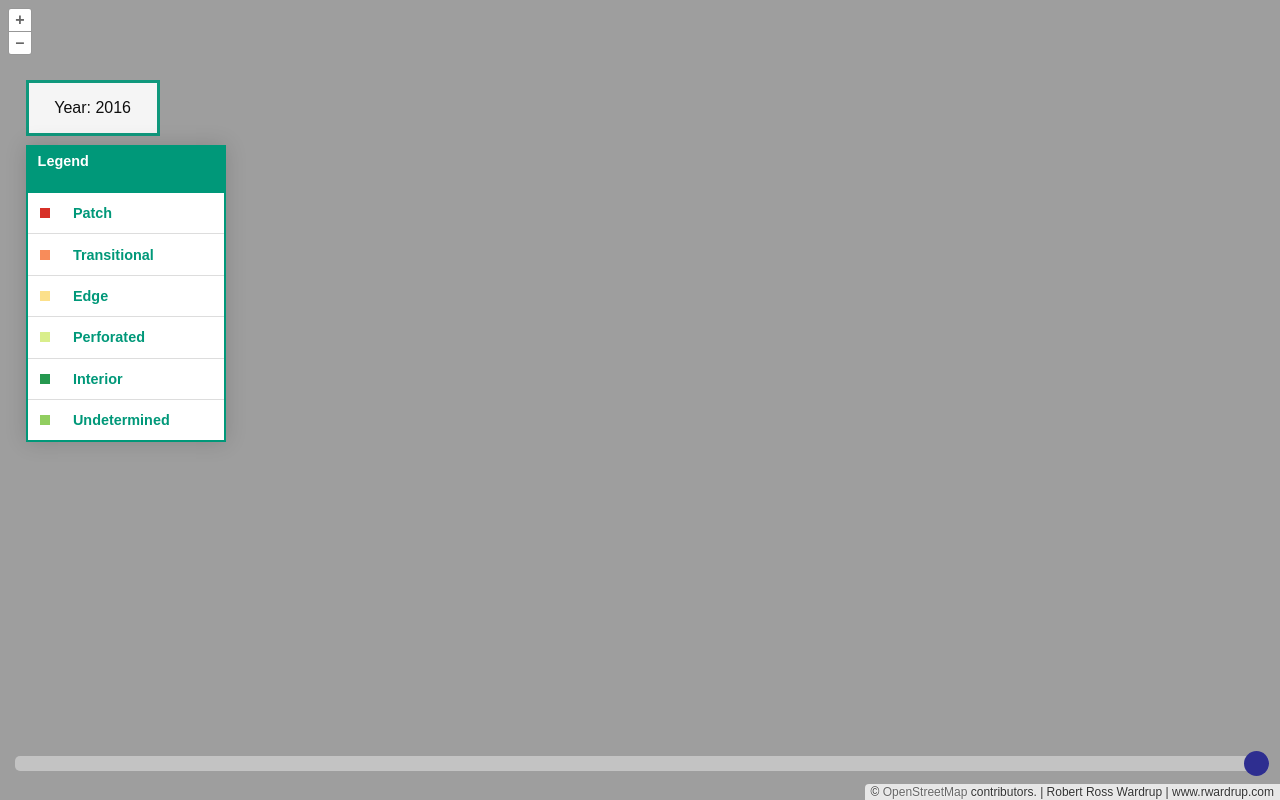
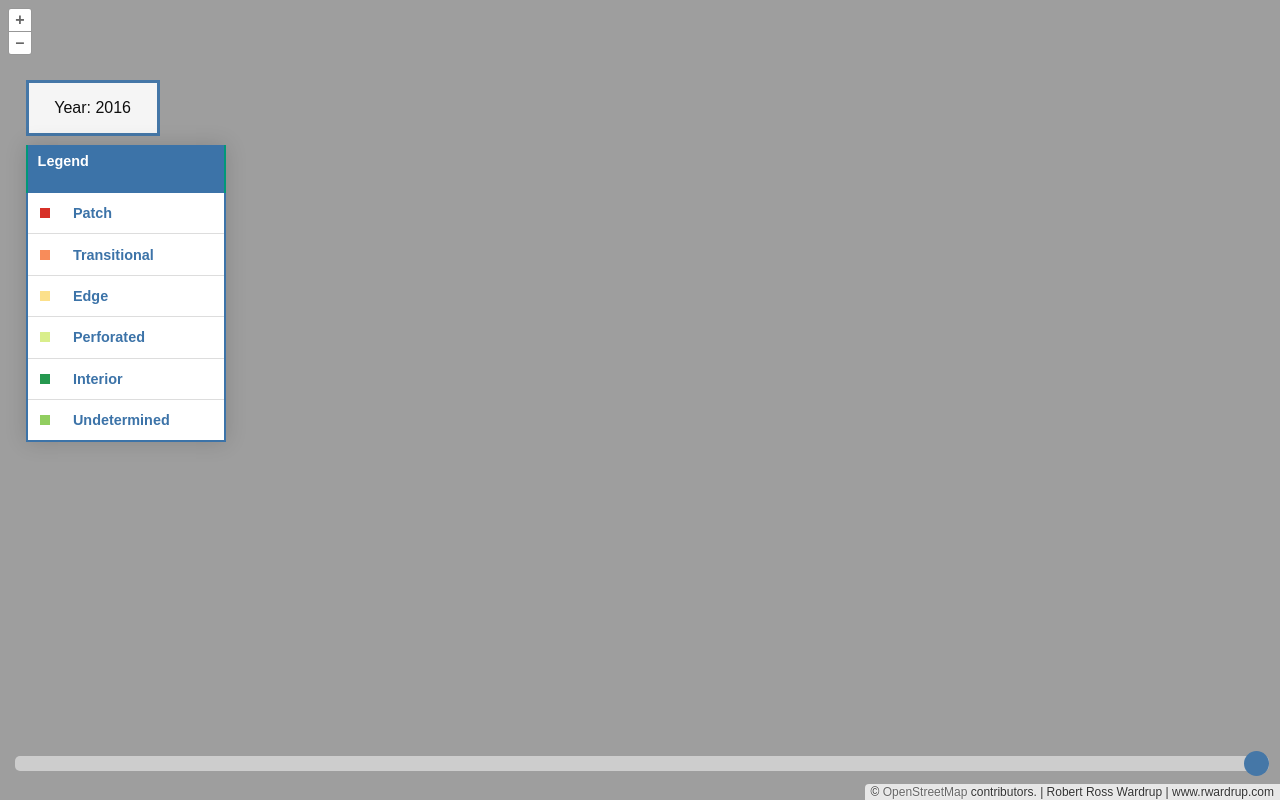
Before and after one commit to minorsecond/co_forestfrag_map, a website built with Parcel: page index.html in a window 1280 px wide. Built offline with nearby package versions, Linux system fonts and the light colour scheme; what ol-layerswitcher would draw is missing.

Commit message:
Blue elements

```diff
--- a/style.css
+++ b/style.css
@@ -17,7 +17,7 @@ body {
     border-radius: 5px;
     background: #d3d3d3;
     outline: none;
-    opacity: 0.7;
+    opacity: 0.9;
     -webkit-transition: .2s;
     transition: opacity .2s;
 }
@@ -28,7 +28,7 @@ body {
     width: 25px;
     height: 25px;
     border-radius: 50%;
-    background: 	darkblue;
+    background: #3c73a8;
     cursor: pointer;
 }
 
@@ -36,7 +36,7 @@ body {
     width: 25px;
     height: 25px;
     border-radius: 50%;
-    background: #4CAF50;
+    background: #3c73a8;
     cursor: pointer;
 }
 
@@ -45,7 +45,7 @@ body {
     top: 10%;
     margin-left: 2%;
     width: 10%;
-    border: 3px solid #009879;
+    border: 3px solid #3c73a8;
     background-color: #FFFFFF;
     opacity: .90;
     text-align: center;
@@ -61,7 +61,7 @@ body {
 }
 
 .styled-legend thead tr {
-    background-color: #009879;
+    background-color: #3c73a8;
     color: #ffffff;
     text-align: left;
     height: .5em;
@@ -83,15 +83,15 @@ body {
 }
 
 .styled-legend tbody tr:last-of-type {
-    border-bottom: 2px solid #009879;
+    border-bottom: 2px solid #3c73a8;
 }
 
 .styled-legend tbody tr.active-row {
     font-weight: bold;
-    color: #009879;
+    color: #3c73a8;
     background-color: #ffffff;
-    border-left: 2px solid #009879;
-    border-right: 2px solid #009879;
+    border-left: 2px solid #3c73a8;
+    border-right: 2px solid #3c73a8;
 }
 
 .patch_square {
```
